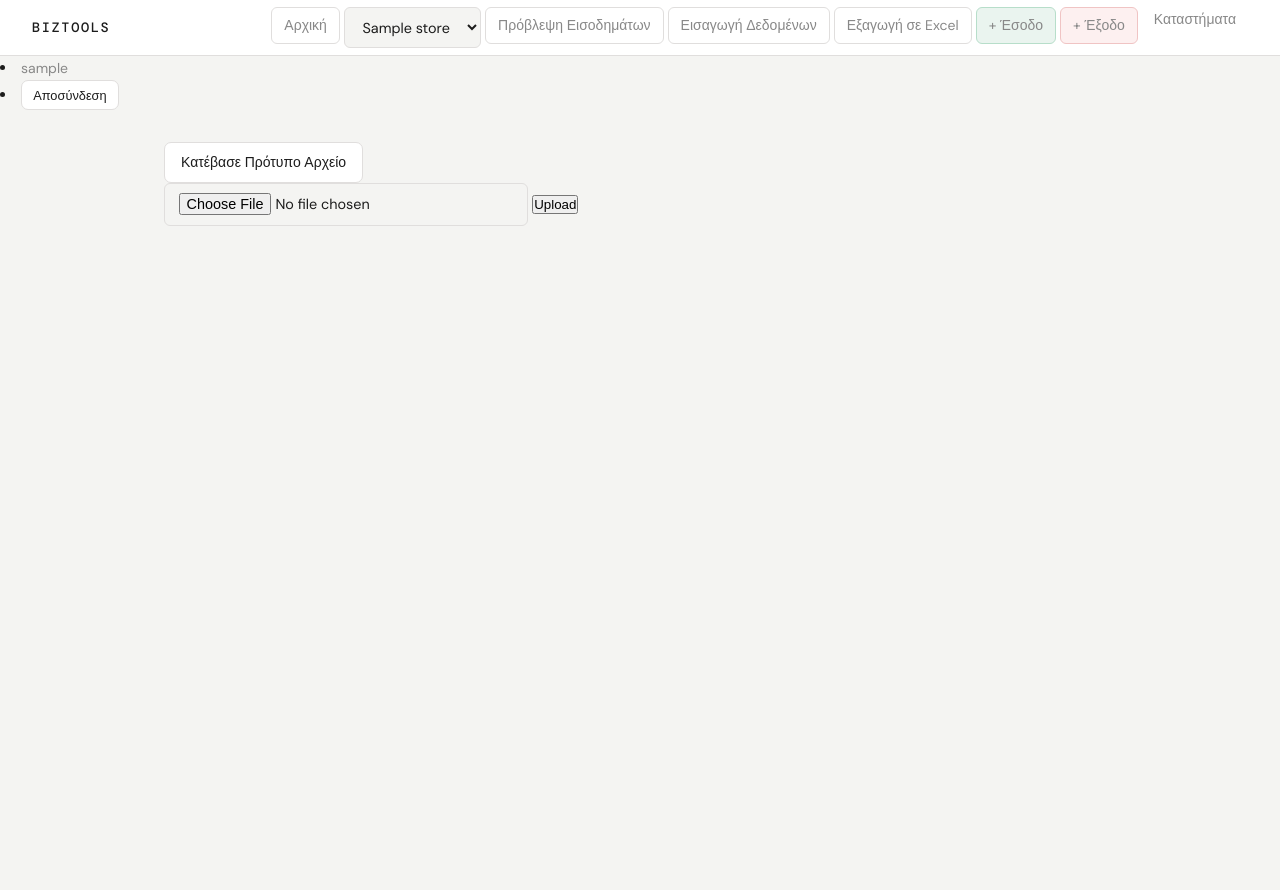
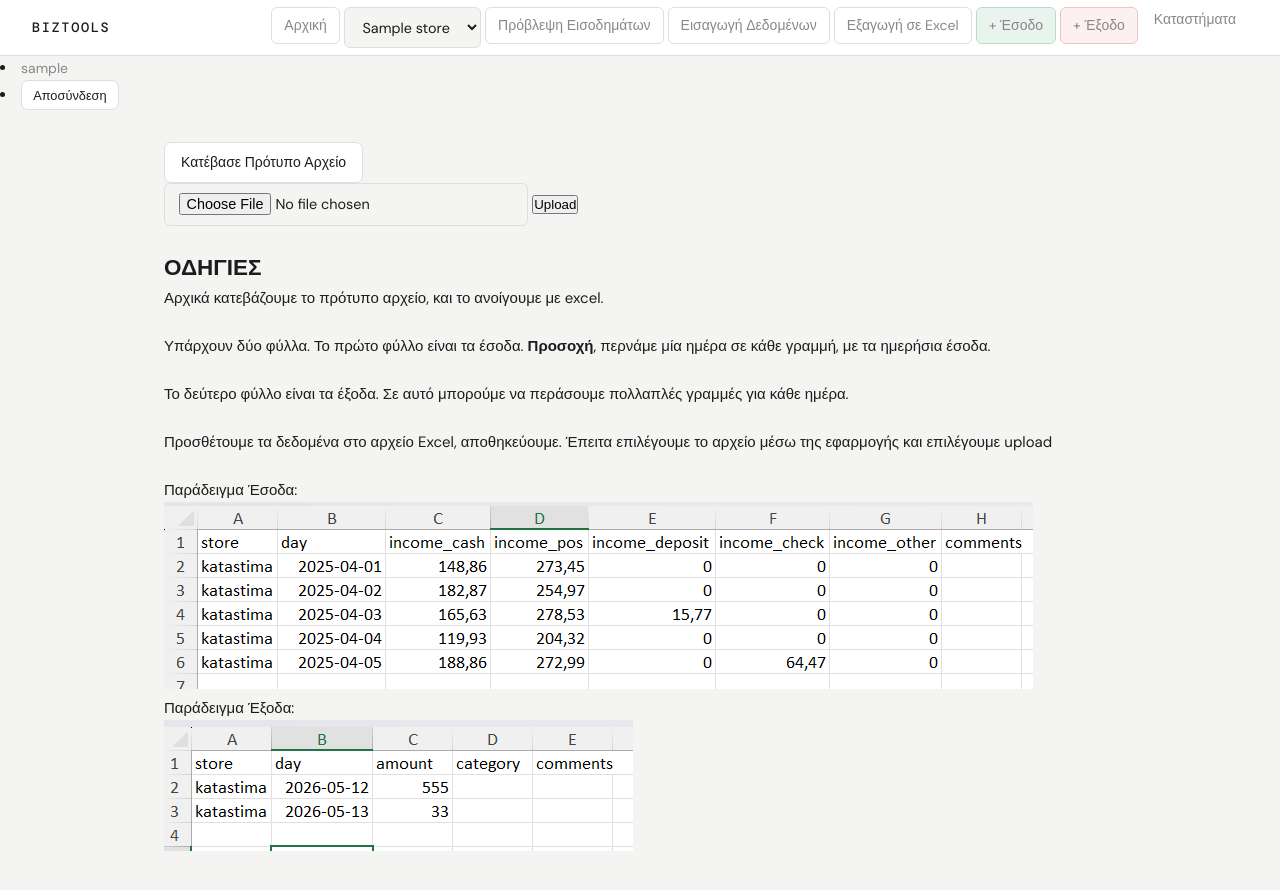
Before and after one commit to TelisK/business-tools, a Django app: page //load_old_data/ in a window 1280 px wide. Before the commit the page ends 226 px from the top, so only its background shows below. Run offline with Django 5.2, Linux system fonts and the light colour scheme; a user stored in the database is signed in; tables that the repository leaves empty hold one stand-in row (values such as "Sample post").

Commit message:
added expenses on load old data. added instructions on the template

```diff
--- a/income_expenses/templates/income_expenses/load_old_data.html
+++ b/income_expenses/templates/income_expenses/load_old_data.html
@@ -12,5 +12,18 @@
     {{ form.file }}
     <button type="submit">Upload</button>
 </form>
+<br>
+<h2>ΟΔΗΓΙΕΣ</h2>
 
+<p>Αρχικά κατεβάζουμε το πρότυπο αρχείο, και το ανοίγουμε με excel.</p><br>
+<p>Υπάρχουν δύο φύλλα. Το πρώτο φύλλο είναι τα έσοδα. <b>Προσοχή</b>, περνάμε μία ημέρα σε κάθε γραμμή, με τα ημερήσια έσοδα.</p><br>
+<p>Το δεύτερο φύλλο είναι τα έξοδα. Σε αυτό μπορούμε να περάσουμε πολλαπλές γραμμές για κάθε ημέρα.</p><br>
+
+</p> Προσθέτουμε τα δεδομένα στο αρχείο Excel, αποθηκεύουμε. Έπειτα επιλέγουμε το αρχείο μέσω της εφαρμογής και επιλέγουμε upload</p>
+<br>
+<p>Παράδειγμα Έσοδα:</p>
+<img src="{% static 'income_expenses/έσοδα.png' %}" alt="έσοδα">
+<br>
+<p>Παράδειγμα Έξοδα:</p>
+<img src="{% static 'income_expenses/έξοδα.png' %}" alt="έξοδα">
 {% endblock %}
--- a/income_expenses/views.py
+++ b/income_expenses/views.py
@@ -317,39 +317,71 @@ def load_old_data(request): # With pandas and a predefined excel file, that user
         if form.is_valid():
             try:
                 file = request.FILES['file']
-                df = pd.read_excel(file, parse_dates=['day'])
-                df = df.dropna(subset=['day'])
+                df = pd.read_excel(file, parse_dates=['day'], sheet_name='Έσοδα') # convert the 'day' column from Excel to Python datetime
+                df = df.dropna(subset=['day']) # Drops data if day is missing
 
                 numeric_cols = ['income_cash', 'income_pos', 'income_deposit', 'income_check', 'income_other']
                 df[numeric_cols] = df[numeric_cols].fillna(0)
                 df['comments'] = df['comments'].fillna('')
 
+                df_expenses = pd.read_excel(file, parse_dates=['day'], sheet_name='Έξοδα')
+                df_expenses = df_expenses.dropna(subset=['day'])
+
+                numeric_cols_expenses = ['amount']
+                df_expenses[numeric_cols_expenses] = df_expenses[numeric_cols_expenses].fillna(0)
+                df_expenses['comments'] = df_expenses['comments'].fillna('')
+                df_expenses['category'] = df_expenses['category'].fillna('')
+
                 try:
                     with transaction.atomic(): # reads all the data if there are errors, before import to the database
 
-                        for index, row in df.iterrows():
-                            store, created = Store.objects.get_or_create(name=row['store'], defaults={'user':request.user})
+                        try:
+                            for index, row in df.iterrows():
+                                store, created = Store.objects.get_or_create(name=row['store'], defaults={'user':request.user})
 
-                            Income.objects.create(
-                                store = store,
-                                day = row['day'],
-                                income_cash = row['income_cash'],
-                                income_pos = row['income_pos'],
-                                income_deposit = row['income_deposit'],
-                                income_check = row['income_check'],
-                                income_other = row['income_other'],
-                                comments = row['comments']
-                            )
+                                Income.objects.create(
+                                    store = store,
+                                    day = row['day'],
+                                    income_cash = row['income_cash'],
+                                    income_pos = row['income_pos'],
+                                    income_deposit = row['income_deposit'],
+                                    income_check = row['income_check'],
+                                    income_other = row['income_other'],
+                                    comments = row['comments']
+                                )
 
-                        messages.success(request, 'Data Uploaded Successfully')
+                        except Exception as e:
+                            # Informing the user the line of the error
+                            messages.error(request, f'Σφάλμα. Ελέγξε τη γραμμή στο φύλλο Έσοδα: {index + 2}: {str(e)}')
+                            raise # If there is an error on first loop, it stops here. We don't want to go to the second for loop.
 
-                        return redirect('income_expenses:index')
+                        try:
+
+                            for index, row in df_expenses.iterrows():
+                                store, created = Store.objects.get_or_create(name=row['store'], defaults={'user':request.user})
+
+                                Expenses.objects.create(
+                                    store = store,
+                                    day = row['day'],
+                                    amount = row['amount'],
+                                    category = row['category'],
+                                    comments = row['comments']
+                                )
+
+                            messages.success(request, 'Data Uploaded Successfully')
+
+                            return redirect('income_expenses:index')
+
+                        except Exception as e:
+                            # Informing the user the line of the error
+                            messages.error(request, f'Σφάλμα. Ελέγξε τη γραμμή στο φύλλο Έξοδα: {index + 2}: {str(e)}')
+                            raise # If the error is in the second loop, it stops here. We don't want to see more erros!
+
                 except Exception as e:
-                    # Informing the user the line of the error
-                    messages.error(request, f'Σφάλμα. Ελέγξε τη γραμμή στο excel: {index + 2}: {str(e)}')
+                    messages.error(request, f'Error: {str(e)}')
+            except Exception as e:
+                    messages.error(request, f'Error: {str(e)}')
 
-            except Exception as e:
-                messages.error(request, f'Error: {str(e)}')
         else:
             messages.error(request, f'Errors form: {form.errors}')
 
```
Also changed, not shown: income_expenses/static/income_expenses/έξοδα.png (added), income_expenses/static/income_expenses/έσοδα.png (added), 1 other file.
